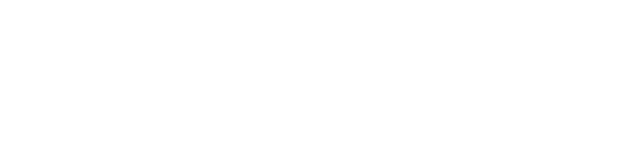
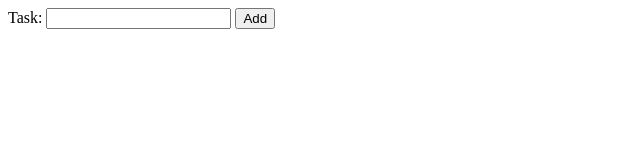
Before and after one commit to ingridclaire/json-practice, a website: page index.html in a window 1280 px wide. Shown: the whole page, without its empty margins (0-640 px from the left). Drawn offline with Linux system fonts and the light colour scheme.

Commit message:
adds local storage challenge

```diff
--- a/index.html
+++ b/index.html
@@ -6,6 +6,11 @@
   <title>Document</title>
 </head>
 <body>
+  <form>
+    <label>Task:</label>
+    <input type="text" id="task">
+    <button type="submit">Add</button>
+  </form>
 
 </body>
 </html>
--- a/script.js
+++ b/script.js
@@ -6,6 +6,6 @@
 // Next, fetch data directly from the data.json file, and render the content to the DOM
 
 
-// write a function that fetches data in 1 of the 2 ways listed above, and then saves that data to local storage
+// come up with a function (or functions) that takes a user inputted task and saves to local storage.
 
 // write another function that retrieves the data from local storage and renders the content to the screen
```
